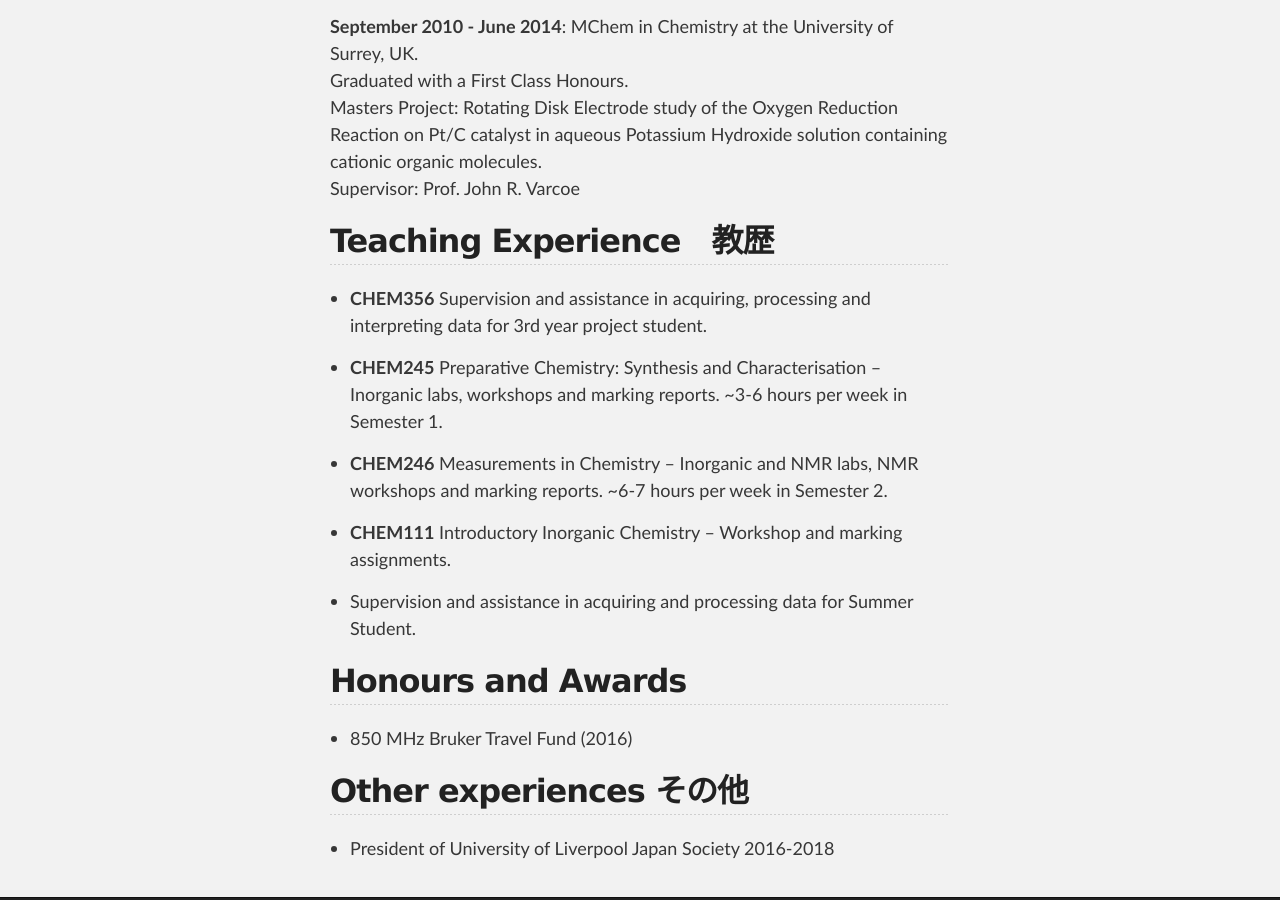
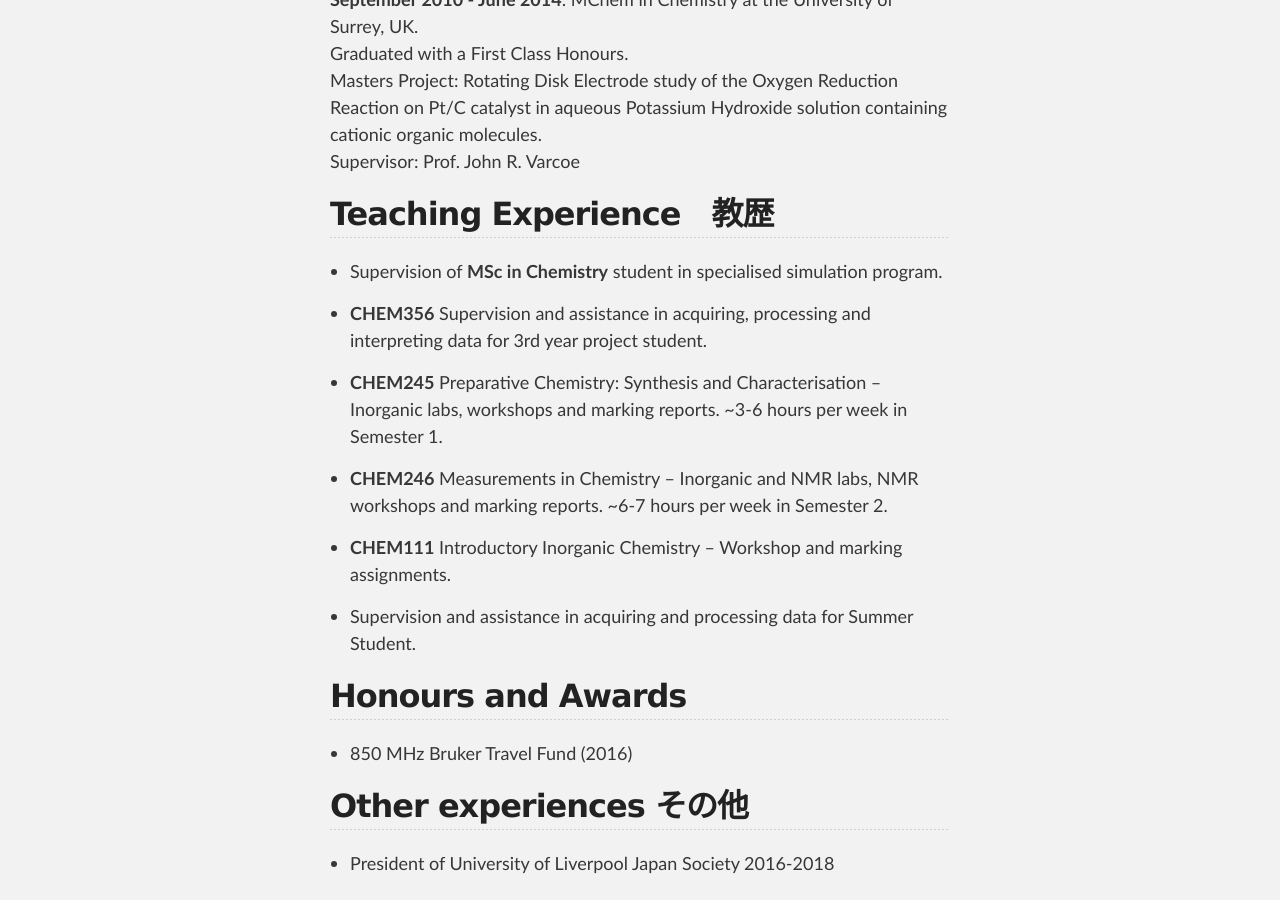
Before and after one commit to kkinglis/kkinglis.github.io, a Jekyll site: the page built from profile.md, in a window 1280 px wide and 900 px high, scrolled down 965 px. Built offline with Jekyll 4.4.1, drawn with Linux system fonts in a browser that asks for light colours; our own code applies the rules of GitHub Pages for plain Markdown files; some of the changed lines change nothing that is shown.

Commit message:
Update profile.md

```diff
--- a/profile.md
+++ b/profile.md
@@ -3,7 +3,7 @@
 ---
 # Profile
 
-![Image](./images/profile.jpg)
+![Image](./images/rirekisho.png)
 
 ### Kenneth Kazuya Inglis
 
@@ -26,6 +26,8 @@
 
 ## Teaching Experience　教歴
 
+* Supervision of **MSc in Chemistry** student in specialised simulation program.
+
 * **CHEM356** Supervision and assistance in acquiring, processing and interpreting data for 3rd year project student.
 
 * **CHEM245** Preparative Chemistry: Synthesis and Characterisation -- Inorganic labs, workshops and marking reports. ~3-6 hours per week in Semester 1.
```
